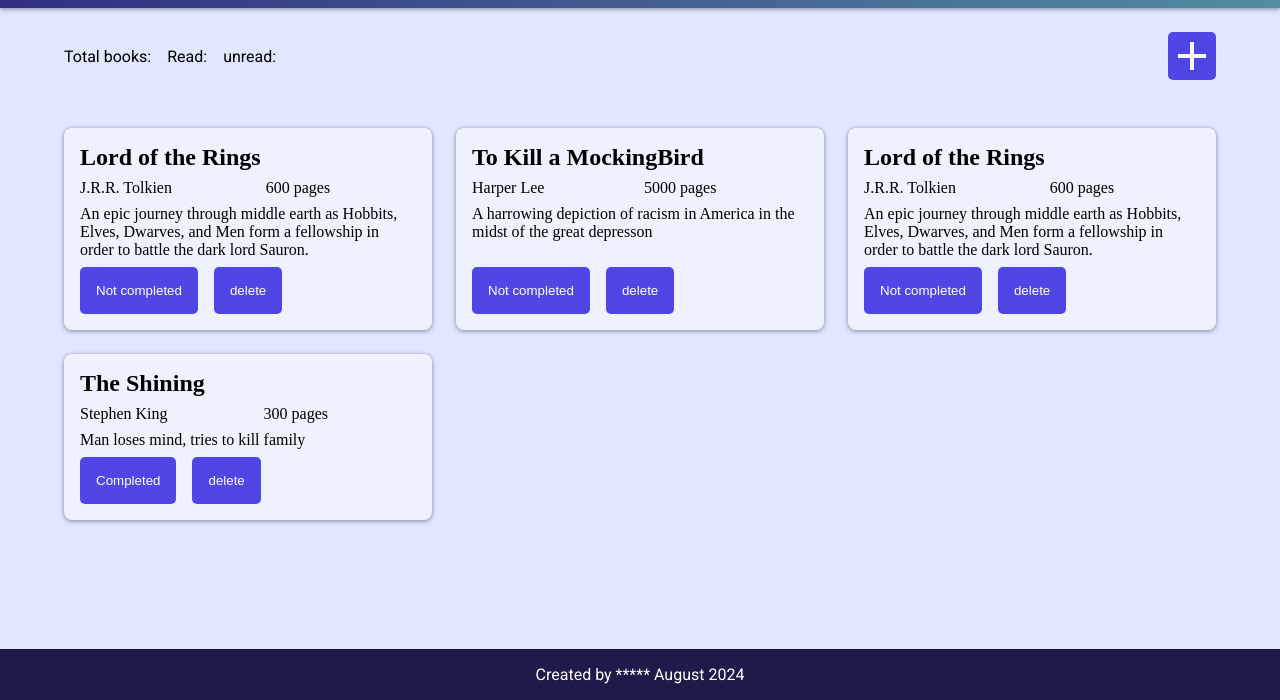
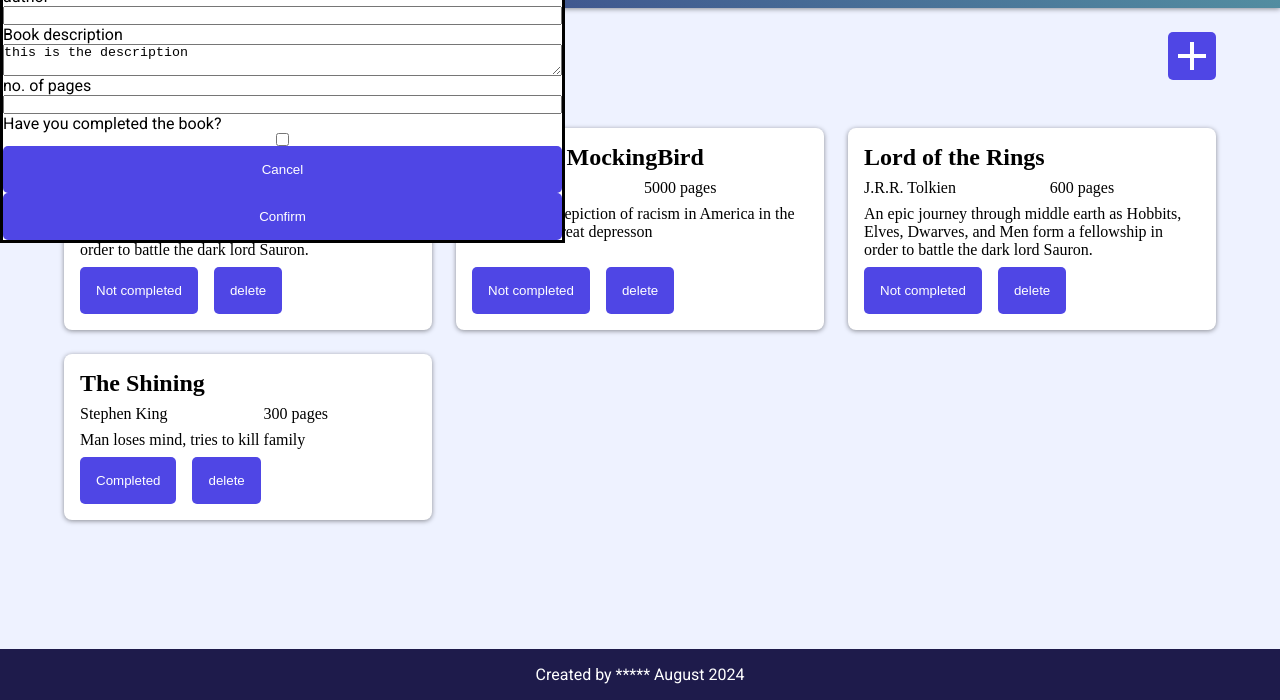
Before and after one commit to RaihanSharif/Library, a plain HTML site: page index.html in a window 1280 px wide. Shown: the part 100-800 px from the top of the page. Drawn offline with Linux system fonts and the light colour scheme; a web font is replaced by a local one.

Commit message:
working on modal

```diff
--- a/index.html
+++ b/index.html
@@ -33,6 +33,28 @@
 
         </div>
     </div>
+    <dialog open>
+        <h3>Fill in the form and press Confirm to add a new book to your library</h3>
+        <form id="add-book-form" method="dialog">
+            <label for="title">Book title
+                <input type="text" name="title" id="title" required>
+            </label>
+            <label for="author">author
+                <input type="text" name="author" id="author" required>
+            </label>
+            <label for="description-label">Book description
+                <textarea name="description" id="description">this is the description</textarea>
+            </label>
+            <label for="pages">no. of pages
+                <input type="text" name="pages" id="pages" required>
+            </label>
+            <label for="is-completed">Have you completed the book?
+                <input type="checkbox" name="is-completed" id="is-completed">
+            </label>
+            <button value="cancel" formmethod="dialog">Cancel</button>
+            <button id="confirm-btn" value="default">Confirm</button>
+        </form>
+    </dialog>
     <footer>
         <p>Created by ***** August 2024</p>
     </footer>
--- a/static/style.css
+++ b/static/style.css
@@ -36,7 +36,7 @@ ul {
 }
 
 body {
-  background-color: var(--theme-color-2);
+  background-color: var(--theme-color-1);
   font-family: "Roboto", sans-serif;
   word-wrap: break-word;
   min-height: 100vh;
@@ -121,7 +121,7 @@ button img {
 
 }
 .card {
-  background-color:var(--theme-color-1);
+  background-color: white;
   font-family: 'Goudy Bookletter 1911', serif;
   padding: 1rem;
   display: grid;
@@ -175,3 +175,22 @@ footer {
   color: white;
   padding: 1rem;
 }
+
+dialog {
+  display: flex;
+  flex-direction: column;
+  gap: 1.5rem;
+}
+
+form {
+  display: flex;
+  flex-direction: column;
+}
+
+
+
+
+label {
+  display: flex;
+  flex-direction: column;
+}
```
